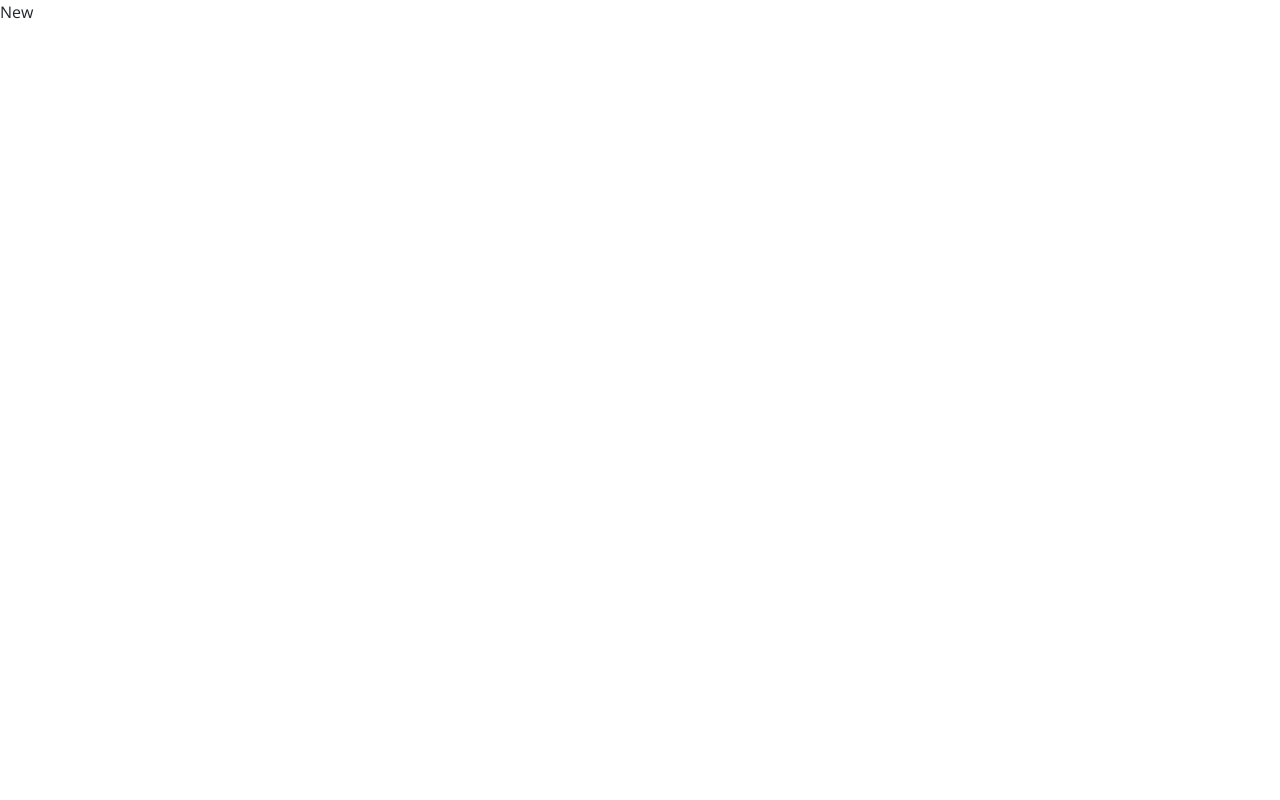
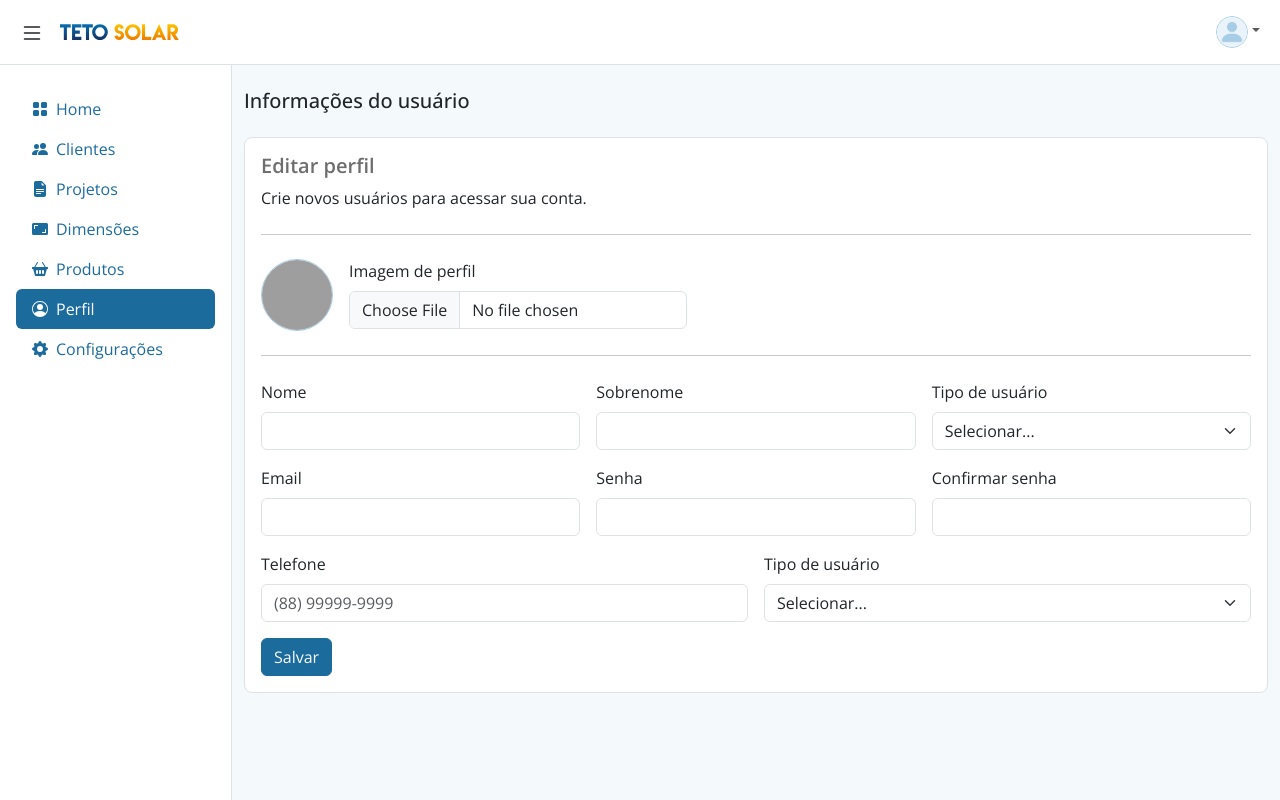
Before and after one commit to Tetohsolar/teto-front, a React (Create React App) app: page /clients/new in a window 1280 px wide. Built offline with nearby package versions, Linux system fonts and the light colour scheme; grey boxes are pictures that could not be loaded.

Commit message:
Update New Component

```diff
--- /dev/null
+++ b/src/components/profileform/ProfileForm.js
@@ -0,0 +1,92 @@
+import './profileform.scss';
+
+const ProfileForm = (props) => {
+  return (
+    <div className="p-3 mb-3 bg-white border rounded-3">
+      <h5 className="card-content-title fw-semibold">{props.listTitle}</h5>
+      <p>Crie novos usuários para acessar sua conta.</p>
+      <hr className="my-4" />
+      <div className="d-flex gap-3">
+        <div>
+          <img className="input-avatar" src={'https://api.dicebear.com/5.x/thumbs/svg?seed=Lucy'} alt="Avatar" />
+        </div>
+        <div>
+          <label htmlFor="formFile" className="form-label">
+            Imagem de perfil
+          </label>
+          <input className="form-control" type="file" id="formFile" />
+        </div>
+      </div>
+      <hr className="my-4" />
+      <form className="row g-3">
+        <div className="col-md-4">
+          <label htmlFor="inputFirstName" className="form-label">
+            Nome
+          </label>
+          <input type="text" className="form-control" id="inputFirstName" />
+        </div>
+        <div className="col-md-4">
+          <label htmlFor="inputLastName" className="form-label">
+            Sobrenome
+          </label>
+          <input type="text" className="form-control" id="inputLastName" />
+        </div>
+        <div className="col-md-4">
+          <label htmlFor="inputUserType" className="form-label">
+            Tipo de usuário
+          </label>
+          <select name="pets" id="input-user-type" className="form-select">
+            <option value="">Selecionar...</option>
+            <option value="admin">Admin</option>
+            <option value="can-edit">Pode editar</option>
+            <option value="can-view">Pode ver</option>
+          </select>
+        </div>
+
+        <div className="col-md-4">
+          <label htmlFor="inputEmail" className="form-label">
+            Email
+          </label>
+          <input type="email" className="form-control" id="inputEmail" />
+        </div>
+        <div className="col-md-4">
+          <label htmlFor="inputPassword4" className="form-label">
+            Senha
+          </label>
+          <input type="password" className="form-control" id="inputPassword1" />
+        </div>
+        <div className="col-md-4">
+          <label htmlFor="inputPassword4" className="form-label">
+            Confirmar senha
+          </label>
+          <input type="password" className="form-control" id="inputPassword2" />
+        </div>
+
+        <div className="col-6">
+          <label htmlFor="inputPhoneNumber" className="form-label">
+            Telefone
+          </label>
+          <input type="text" className="form-control" id="inputPhoneNumber" placeholder="(88) 99999-9999" />
+        </div>
+        <div className="col-md-6">
+          <label htmlFor="inputUserType" className="form-label">
+            Tipo de usuário
+          </label>
+          <select name="pets" id="input-partner" className="form-select">
+            <option value="">Selecionar...</option>
+            <option value="partnerX">Parceiro X</option>
+            <option value="partnerY">Parceiro Y</option>
+            <option value="partnerZ">Parceiro Z</option>
+          </select>
+        </div>
+        <div className="d-grid gap-2 d-md-block col-12">
+          <button className="btn btn-primary text-light" type="submit">
+            Salvar
+          </button>
+        </div>
+      </form>
+    </div>
+  );
+};
+
+export default ProfileForm;
--- /dev/null
+++ b/src/components/profileform/profileform.scss
@@ -0,0 +1,6 @@
+.input-avatar {
+    width: 72px;
+    height: 72px;
+    border-radius: 50%;
+    border: 1px solid #A6CDE5;
+}
--- a/src/pages/new/New.js
+++ b/src/pages/new/New.js
@@ -1,8 +1,25 @@
+import { useContext } from 'react';
+import Navbar from '../../components/navbar/Navbar';
+import Sidebar from '../../components/sidebar/Sidebar';
+import { SidebarWrapperContext } from '../../context/SidebarWrapperContext';
+import ProfileForm from '../../components/profileform/ProfileForm';
+import '../pages.scss';
 import './new.scss';
 
 const New = () => {
+  const { sidebarWrapper } = useContext(SidebarWrapperContext);
+  const pageTitle = "Informações do usuário";
   return (
-    <div className="new">New</div>
+    <div>
+      <Navbar />
+      <div className={sidebarWrapper ? "d-flex wrapper toggled" : "d-flex wrapper"}>
+        <Sidebar activeButtonProfile="active" />
+        <div id="page-content-wrapper" className="container-fluid bg-home py-4">
+          <h5 className="pb-3">{pageTitle}</h5>
+          <ProfileForm listTitle="Editar perfil" />
+        </div>
+      </div>
+    </div>
   );
 };
 
```
